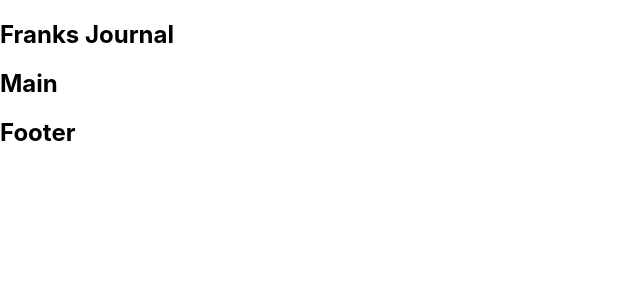
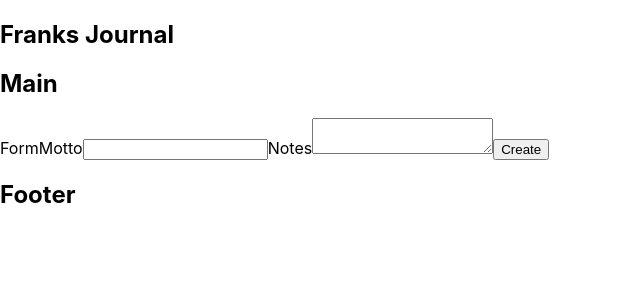
Before and after one commit to frank12421/franks-journal, a React (Create React App) app: page / in a window 1280 px wide. Shown: the top 300 px of the page, without its empty margins (0-640 px from the left). Built offline with nearby package versions, Linux system fonts and the light colour scheme.

Commit message:
add EntryForm to Main

```diff
--- /dev/null
+++ b/src/components/main/EntryForm.js
@@ -0,0 +1,12 @@
+export default function EntryForm() {
+  return (
+    <form>
+      Form
+      <label for="new-motto">Motto</label>
+      <input type="text" name="new-motto" id="new-motto"></input>
+      <label for="new-notes">Notes</label>
+      <textarea name="new-notes" id="new-notes"></textarea>
+      <button type="submit">Create</button>
+    </form>
+  );
+}
--- a/src/components/main/Main.js
+++ b/src/components/main/Main.js
@@ -1,7 +1,10 @@
+import EntryForm from "./EntryForm.js";
+
 export default function Main() {
   return (
     <section>
       <h2>Main</h2>
+      <EntryForm />
     </section>
   );
 }
```
